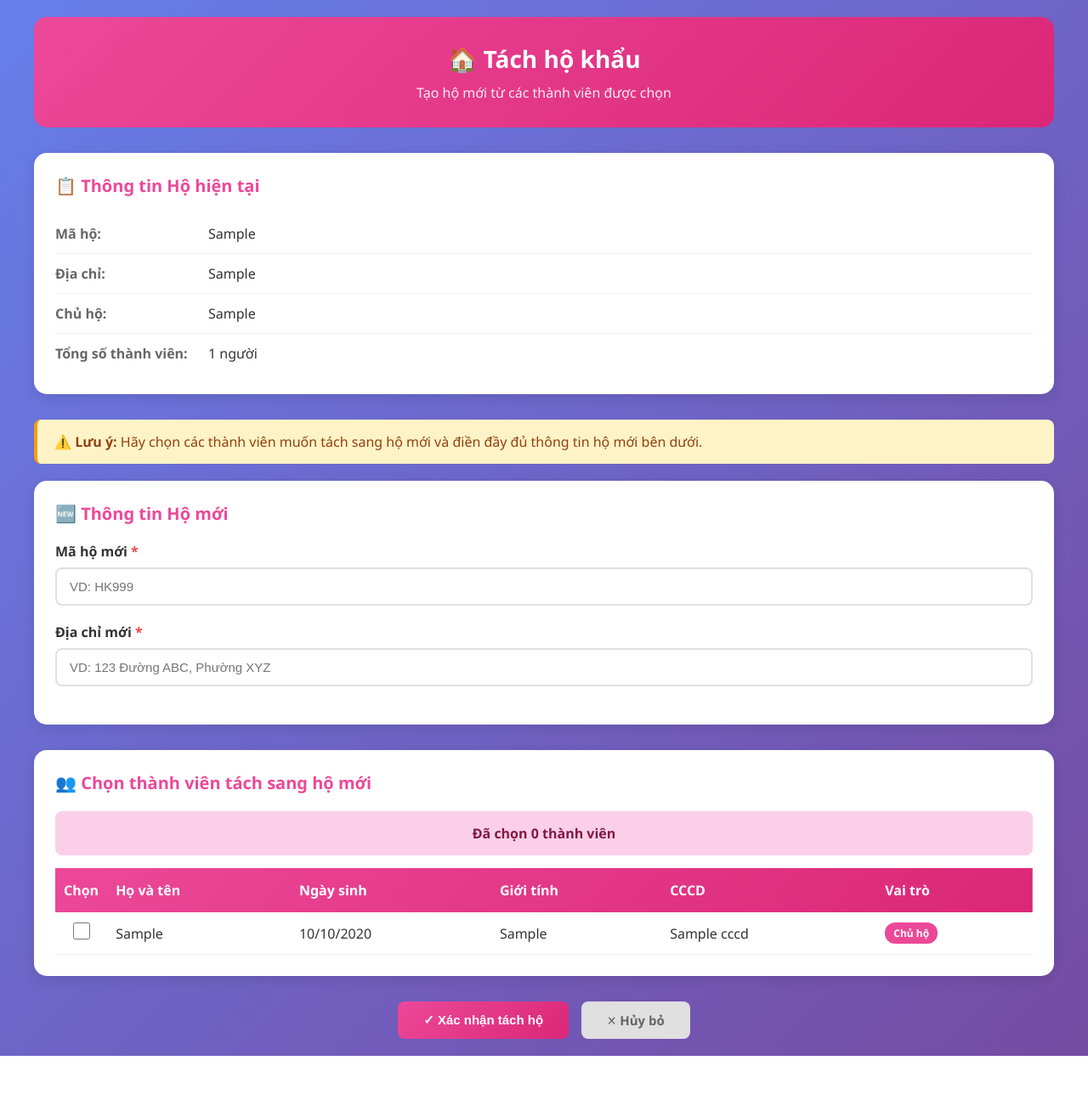
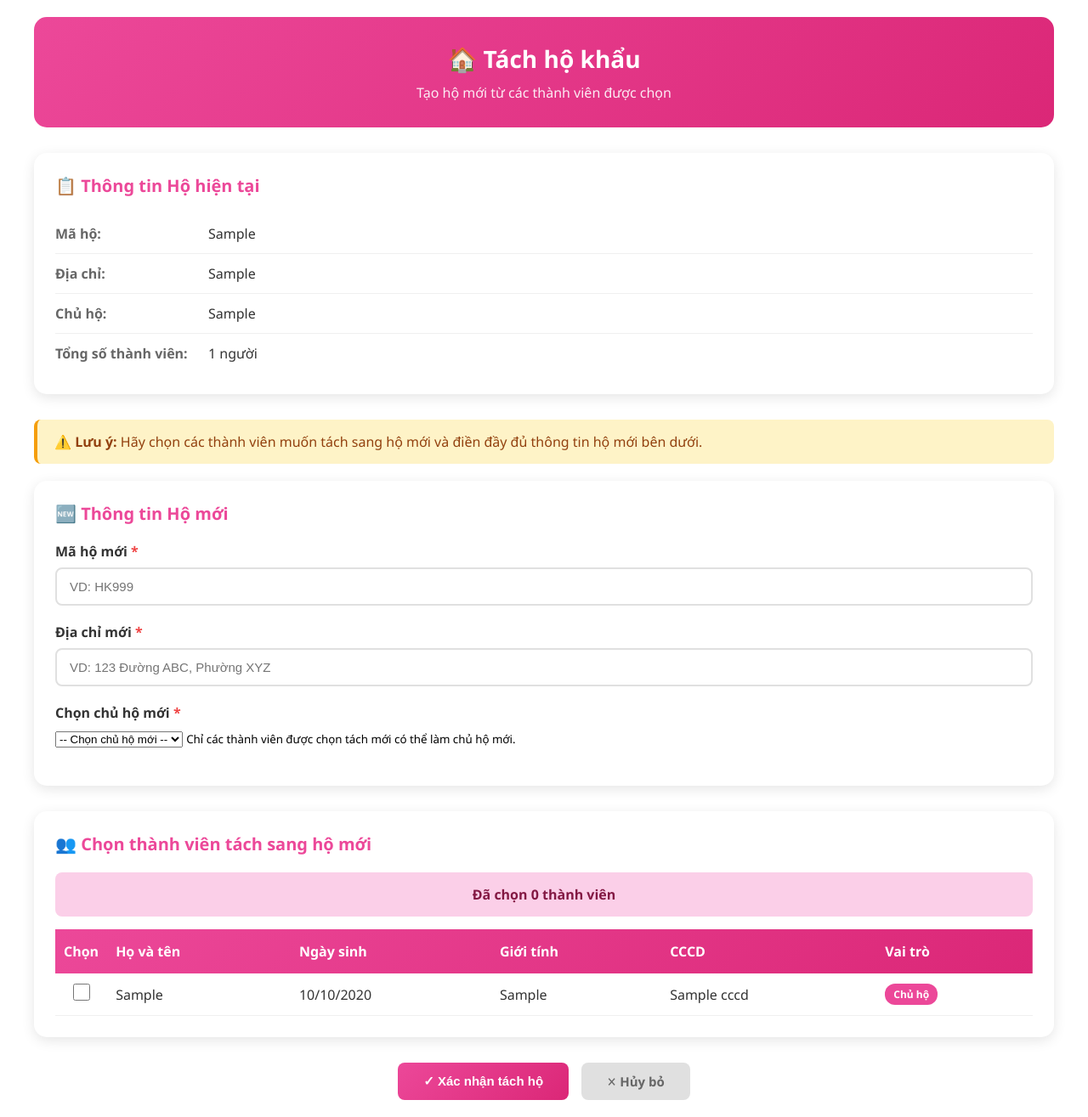
Before and after one commit to VietCH57/QuanLiToDanPho, a Django app: template templates/users/admin_tach_ho.html in a window 1280 px wide. Shown: the whole page at 85% size. Before the commit the page ends 1243 px from the top, so only its background shows below. Run offline with Django 5.2, Linux system fonts and the light colour scheme; the template is opened without the code that fills it: most values are stand-ins (such as "Sample title", 1, 10 or a date in 2020).

Commit message:
Hoàn thiện tính năng hộ khẩu

```diff
--- a/citizen_app/settings.py
+++ b/citizen_app/settings.py
@@ -61,7 +61,7 @@ DATABASES = {
         'ENGINE': 'django.db.backends.mysql',
         'NAME': 'QLToDanPho',
         'USER': 'root',
-        'PASSWORD': 'mmm123456',
+        'PASSWORD': '123456',
         'HOST': '127.0.0.1',
         'PORT': '3306',
         'OPTIONS': {
--- a/templates/base.html
+++ b/templates/base.html
@@ -13,7 +13,7 @@
 
         body {
             font-family: 'Segoe UI', Tahoma, Geneva, Verdana, sans-serif;
-            background: linear-gradient(135deg, #667eea 0%, #764ba2 100%);
+            background: white;
             min-height: 100vh;
             padding: 20px;
         }
--- a/templates/users/admin_tach_ho.html
+++ b/templates/users/admin_tach_ho.html
@@ -296,6 +296,16 @@
                 <label>Địa chỉ mới <span style="color: #EF4444;">*</span></label>
                 <input type="text" name="dia_chi_moi" required placeholder="VD: 123 Đường ABC, Phường XYZ">
             </div>
+            <div class="form-group">
+                <label>Chọn chủ hộ mới <span style="color: #EF4444;">*</span></label>
+                <select name="chu_ho_moi" id="chu_ho_moi" required>
+                    <option value="">-- Chọn chủ hộ mới --</option>
+                    {% for tv in thanh_vien_trong_ho %}
+                        <option value="{{ tv.id }}">{{ tv.ho_ten }} ({{ tv.ngay_sinh|date:"d/m/Y" }})</option>
+                    {% endfor %}
+                </select>
+                <small>Chỉ các thành viên được chọn tách mới có thể làm chủ hộ mới.</small>
+            </div>
         </div>
 
         <!-- Danh sách thành viên -->
```
Also changed, not shown: apps/users/views.py (+16 -7 lines), minh_chung_hoc_tap/598542541_3926159267674510_2115851143829300694_n.png (added).
